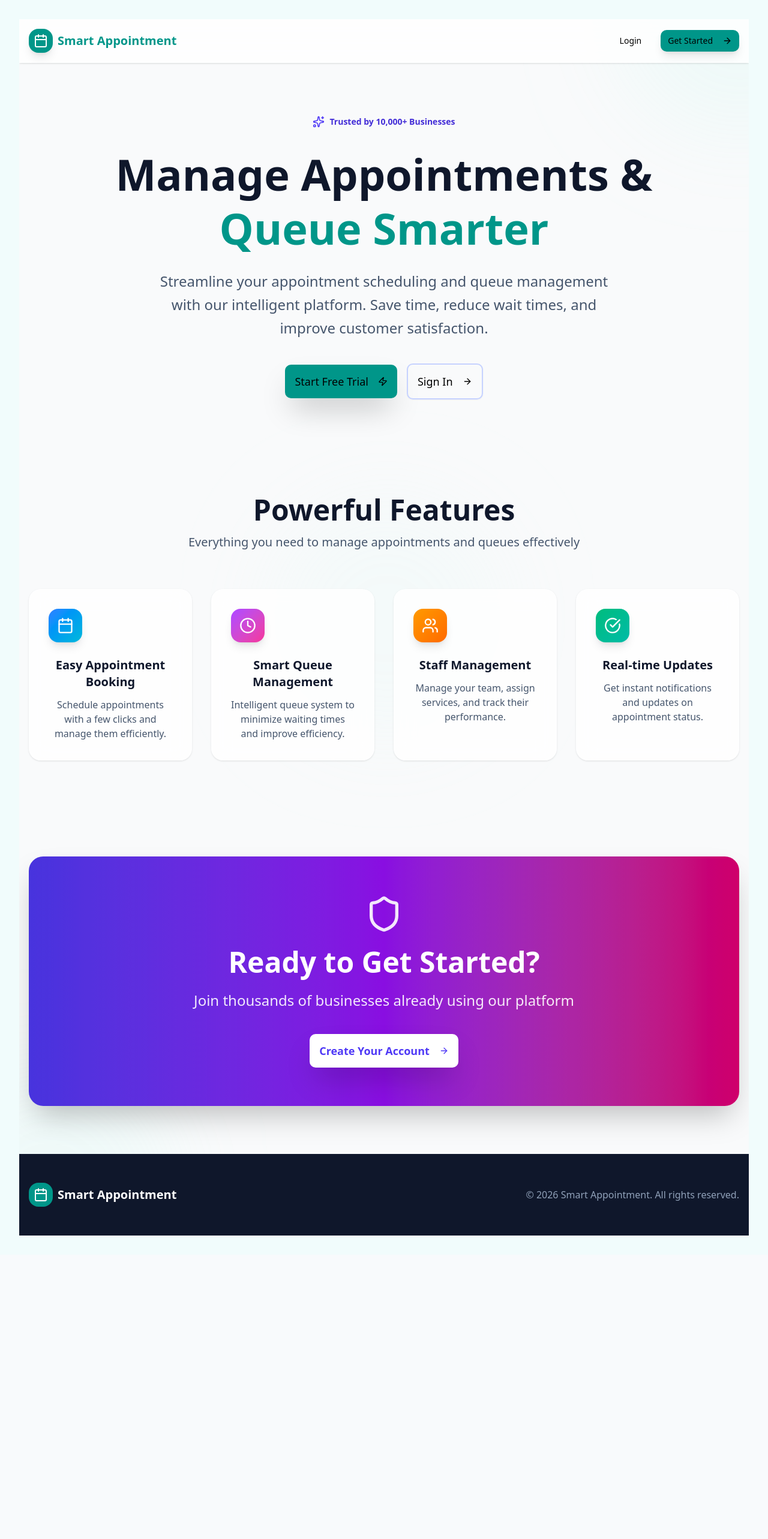
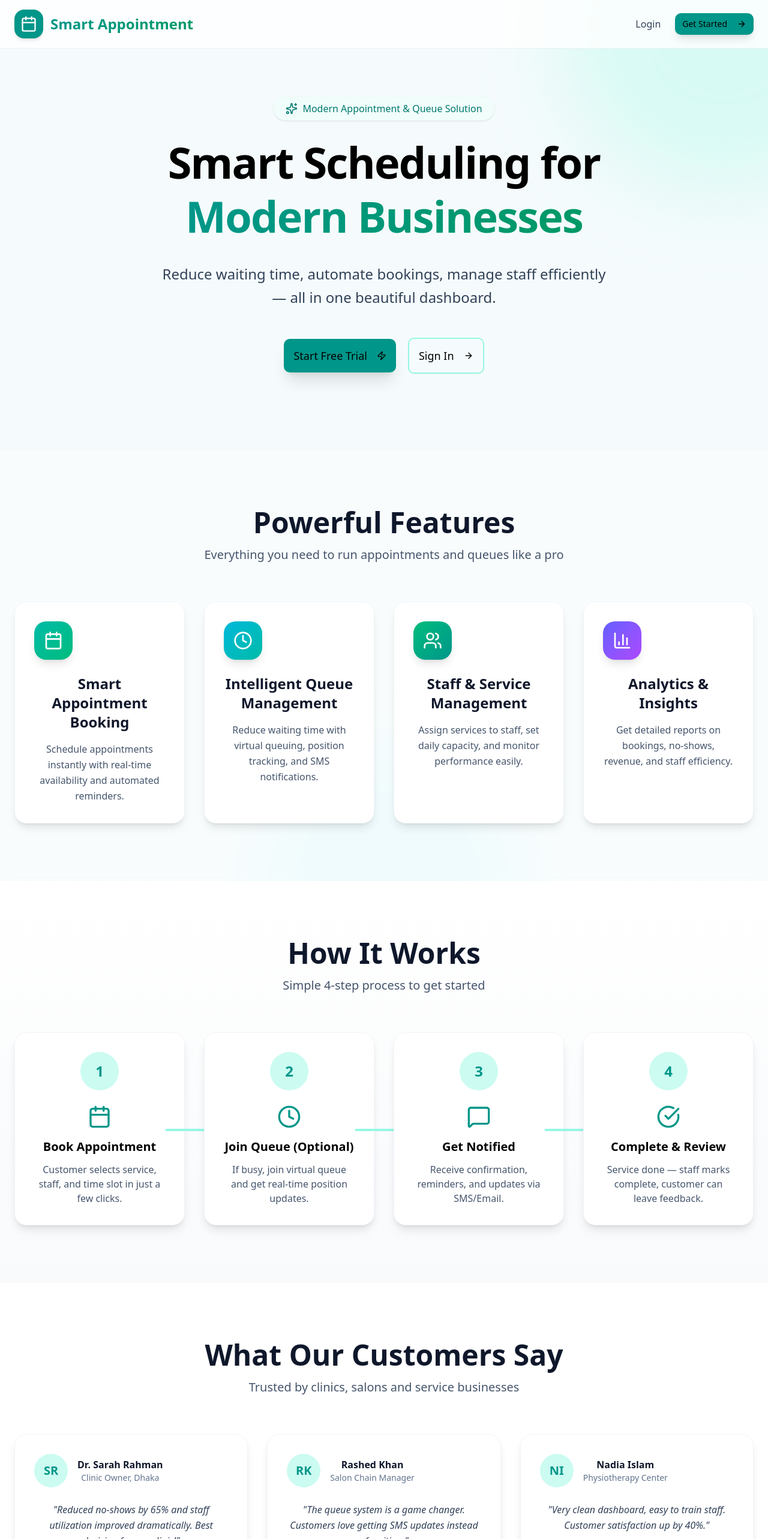
Before and after one commit to masud2005/Smart-Appointment-and-Queue-Manager-Client, a React (Vite) app: page / in a window 1280 px wide. Shown: the top 2566 px of the page at 60% size. Before the commit the page ends 2092 px from the top, so only its background shows below. Built offline with nearby package versions, Linux system fonts and the light colour scheme; no server answers.

Commit message:
some updated

```diff
--- a/src/App.css
+++ b/src/App.css
@@ -1,7 +1,6 @@
 #root {
   /* max-width: 1280px; */
   margin: 0 auto;
-  padding: 2rem;
   text-align: center;
   background-color: #f1fcfc;
 }
@@ -12,9 +11,11 @@
   will-change: filter;
   transition: filter 300ms;
 }
+
 .logo:hover {
   filter: drop-shadow(0 0 2em #646cffaa);
 }
+
 .logo.react:hover {
   filter: drop-shadow(0 0 2em #61dafbaa);
 }
@@ -23,6 +24,7 @@
   from {
     transform: rotate(0deg);
   }
+
   to {
     transform: rotate(360deg);
   }
--- a/src/components/modules/auth/LandingPage.tsx
+++ b/src/components/modules/auth/LandingPage.tsx
@@ -1,8 +1,19 @@
+import { useAppSelector } from '@/app/hook';
+import { Button } from '@/components/ui/button';
+import { motion } from 'framer-motion';
+import {
+  ArrowRight,
+  BarChart3,
+  Calendar,
+  CheckCircle,
+  Clock,
+  MessageSquare,
+  Shield,
+  Sparkles,
+  Users,
+  Zap
+} from 'lucide-react';
 import { Link } from 'react-router';
-import { motion } from 'framer-motion';
-import { Button } from '@/components/ui/button';
-import { useAppSelector } from '@/app/hook';
-import { Calendar, Clock, Users, CheckCircle, ArrowRight, Sparkles, Zap, Shield } from 'lucide-react';
 
 const LandingPage = () => {
   const { isInitialized } = useAppSelector((state) => state.auth);
@@ -10,14 +21,11 @@ const LandingPage = () => {
   if (!isInitialized) {
     return (
       <div className="min-h-screen flex items-center justify-center bg-gray-50">
-        <div className="text-center">
         <motion.div
           animate={{ rotate: 360 }}
-            transition={{ duration: 1, repeat: Infinity, ease: "linear" }}
-            className="w-12 h-12 border-4 border-indigo-600 border-t-transparent rounded-full mx-auto"
+          transition={{ duration: 1, repeat: Infinity, ease: 'linear' }}
+          className="w-12 h-12 border-4 border-teal-600 border-t-transparent rounded-full"
         />
-          <p className="mt-4 text-slate-600 font-medium">Loading...</p>
-        </div>
       </div>
     );
   }
@@ -25,207 +33,346 @@ const LandingPage = () => {
   const features = [
     {
       icon: Calendar,
-      title: 'Easy Appointment Booking',
-      description: 'Schedule appointments with a few clicks and manage them efficiently.',
-      gradient: 'from-blue-500 to-cyan-500',
+      title: 'Smart Appointment Booking',
+      description: 'Schedule appointments instantly with real-time availability and automated reminders.',
+      gradient: 'from-teal-500 to-emerald-500',
     },
     {
       icon: Clock,
-      title: 'Smart Queue Management',
-      description: 'Intelligent queue system to minimize waiting times and improve efficiency.',
-      gradient: 'from-purple-500 to-pink-500',
+      title: 'Intelligent Queue Management',
+      description: 'Reduce waiting time with virtual queuing, position tracking, and SMS notifications.',
+      gradient: 'from-cyan-500 to-teal-500',
     },
     {
       icon: Users,
-      title: 'Staff Management',
-      description: 'Manage your team, assign services, and track their performance.',
-      gradient: 'from-amber-500 to-orange-500',
+      title: 'Staff & Service Management',
+      description: 'Assign services to staff, set daily capacity, and monitor performance easily.',
+      gradient: 'from-emerald-500 to-teal-600',
     },
     {
+      icon: BarChart3,
+      title: 'Analytics & Insights',
+      description: 'Get detailed reports on bookings, no-shows, revenue, and staff efficiency.',
+      gradient: 'from-indigo-500 to-purple-500',
+    },
+  ];
+
+  const howItWorks = [
+    {
+      step: 1,
+      title: 'Book Appointment',
+      description: 'Customer selects service, staff, and time slot in just a few clicks.',
+      icon: Calendar,
+    },
+    {
+      step: 2,
+      title: 'Join Queue (Optional)',
+      description: 'If busy, join virtual queue and get real-time position updates.',
+      icon: Clock,
+    },
+    {
+      step: 3,
+      title: 'Get Notified',
+      description: 'Receive confirmation, reminders, and updates via SMS/Email.',
+      icon: MessageSquare,
+    },
+    {
+      step: 4,
+      title: 'Complete & Review',
+      description: 'Service done — staff marks complete, customer can leave feedback.',
       icon: CheckCircle,
-      title: 'Real-time Updates',
-      description: 'Get instant notifications and updates on appointment status.',
-      gradient: 'from-emerald-500 to-teal-500',
+    },
+  ];
+
+  const testimonials = [
+    {
+      name: 'Dr. Sarah Rahman',
+      role: 'Clinic Owner, Dhaka',
+      text: 'Reduced no-shows by 65% and staff utilization improved dramatically. Best decision for our clinic!',
+      avatar: 'SR',
+    },
+    {
+      name: 'Rashed Khan',
+      role: 'Salon Chain Manager',
+      text: 'The queue system is a game changer. Customers love getting SMS updates instead of waiting.',
+      avatar: 'RK',
+    },
+    {
+      name: 'Nadia Islam',
+      role: 'Physiotherapy Center',
+      text: 'Very clean dashboard, easy to train staff. Customer satisfaction up by 40%.',
+      avatar: 'NI',
     },
   ];
 
   return (
-    <div className="min-h-screen bg-gray-50 relative overflow-hidden">
-      <div className="absolute inset-0 overflow-hidden pointer-events-none">
-        <div className="absolute -top-40 -right-40 w-96 h-96 bg-teal-200 rounded-full mix-blend-multiply filter blur-3xl opacity-10 animate-blob"></div>
-        <div className="absolute -bottom-40 -left-40 w-96 h-96 bg-teal-200 rounded-full mix-blend-multiply filter blur-3xl opacity-10 animate-blob animation-delay-2000"></div>
-        <div className="absolute top-1/2 left-1/2 transform -translate-x-1/2 -translate-y-1/2 w-96 h-96 bg-teal-100 rounded-full mix-blend-multiply filter blur-3xl opacity-10 animate-blob animation-delay-4000"></div>
+    <div className="min-h-screen bg-gray-50/50 relative overflow-hidden">
+      {/* Background blobs */}
+      <div className="absolute inset-0 pointer-events-none">
+        <div className="absolute -top-40 -right-40 w-[500px] h-[500px] bg-teal-200/30 rounded-full blur-3xl animate-blob" />
+        <div className="absolute -bottom-40 -left-40 w-[600px] h-[600px] bg-emerald-200/20 rounded-full blur-3xl animate-blob animation-delay-2000" />
+        <div className="absolute top-1/3 left-1/2 -translate-x-1/2 w-[400px] h-[400px] bg-cyan-200/20 rounded-full blur-3xl animate-blob animation-delay-4000" />
       </div>
 
-      <motion.nav
-        initial={{ y: -100 }}
-        animate={{ y: 0 }}
-        className="bg-white/80 backdrop-blur-lg shadow-sm sticky top-0 z-50 border-b border-white/20"
-      >
-        <div className="container mx-auto px-4 py-4">
-          <div className="flex items-center justify-between">
-            <motion.div
-              whileHover={{ scale: 1.05 }}
-              className="flex items-center space-x-2"
-            >
-              <div className="bg-teal-600 p-2 rounded-xl shadow-lg">
-                <Calendar className="h-6 w-6 text-white" />
+      {/* Navbar */}
+      <nav className="bg-white/80 backdrop-blur-md border-b border-slate-200/70 sticky top-0 z-50">
+        <div className="container mx-auto px-6 py-4 flex items-center justify-between">
+          <Link to="/" className="flex items-center gap-3">
+            <div className="bg-teal-600 p-2.5 rounded-xl shadow-md">
+              <Calendar className="h-7 w-7 text-white" />
             </div>
-              <span className="text-xl font-bold bg-teal-600 bg-clip-text text-transparent">
+            <span className="text-2xl font-bold bg-gradient-to-r from-teal-600 to-emerald-600 bg-clip-text text-transparent">
               Smart Appointment
             </span>
-            </motion.div>
-            <div className="flex items-center space-x-4">
-              <Link to="/login">
-                <Button variant="ghost" className="hover:bg-teal-50">Login</Button>
           </Link>
+
+          <div className="flex items-center gap-6">
+            <Link to="/login" className="text-slate-700 hover:text-teal-600 font-medium transition">
+              Login
+            </Link>
+            <Button asChild className="bg-teal-600 hover:bg-teal-700 shadow-lg">
               <Link to="/register">
-                <Button className="bg-teal-600 hover:from-indigo-700 hover:to-purple-700 shadow-lg hover:shadow-sm transition-all duration-200">
                 Get Started <ArrowRight className="ml-2 h-4 w-4" />
+              </Link>
             </Button>
-              </Link>
           </div>
         </div>
-        </div>
-      </motion.nav>
+      </nav>
 
-      <section className="container mx-auto px-4 py-20 relative z-10">
+      {/* Hero Section */}
+      <section className="pt-20 pb-32 relative z-10">
+        <div className="container mx-auto px-6">
+          <div className="max-w-4xl mx-auto text-center">
             <motion.div
-          initial={{ opacity: 0, y: 20 }}
-          animate={{ opacity: 1, y: 0 }}
+              initial={{ opacity: 0, scale: 0.9 }}
+              animate={{ opacity: 1, scale: 1 }}
               transition={{ duration: 0.6 }}
-          className="text-center"
+              className="inline-flex items-center gap-2 bg-teal-50 text-teal-700 px-5 py-2 rounded-full mb-6 shadow-sm"
             >
-          <motion.div
-            initial={{ scale: 0 }}
-            animate={{ scale: 1 }}
-            transition={{ type: "spring", stiffness: 200, delay: 0.2 }}
-            className="inline-flex items-center space-x-2 bg-linear-to-r teal-100 px-4 py-2 rounded-full mb-6"
-          >
-            <Sparkles className="h-5 w-5 text-indigo-600" />
-            <span className="text-sm font-semibold text-indigo-700">Trusted by 10,000+ Businesses</span>
+              <Sparkles className="h-5 w-5" />
+              <span className="font-medium">Modern Appointment & Queue Solution</span>
             </motion.div>
 
-          <h1 className="text-5xl md:text-7xl font-bold mb-6 leading-tight">
-            <span className="text-slate-900">Manage Appointments &</span>
-            <br />
-            <span className="text-teal-600">
-              Queue Smarter
+            <motion.h1
+              initial={{ opacity: 0, y: 30 }}
+              animate={{ opacity: 1, y: 0 }}
+              transition={{ duration: 0.8, delay: 0.1 }}
+              className="text-5xl md:text-6xl lg:text-7xl font-bold tracking-tight mb-8 leading-tight"
+            >
+              Smart Scheduling for{' '}
+              <span className="bg-gradient-to-r from-teal-600 to-emerald-600 bg-clip-text text-transparent">
+                Modern Businesses
               </span>
-          </h1>
+            </motion.h1>
+
             <motion.p
-            initial={{ opacity: 0 }}
-            animate={{ opacity: 1 }}
-            transition={{ delay: 0.3 }}
-            className="text-xl md:text-2xl text-slate-600 mb-10 max-w-3xl mx-auto leading-relaxed"
+              initial={{ opacity: 0, y: 30 }}
+              animate={{ opacity: 1, y: 0 }}
+              transition={{ duration: 0.8, delay: 0.2 }}
+              className="text-xl md:text-2xl text-slate-700 mb-12 max-w-3xl mx-auto leading-relaxed"
             >
-            Streamline your appointment scheduling and queue management with our
-            intelligent platform. Save time, reduce wait times, and improve
-            customer satisfaction.
+              Reduce waiting time, automate bookings, manage staff efficiently — all in one beautiful dashboard.
             </motion.p>
+
             <motion.div
-            initial={{ opacity: 0, y: 20 }}
+              initial={{ opacity: 0, y: 30 }}
               animate={{ opacity: 1, y: 0 }}
-            transition={{ delay: 0.4 }}
-            className="flex flex-col sm:flex-row justify-center items-center gap-4"
+              transition={{ duration: 0.8, delay: 0.3 }}
+              className="flex flex-col sm:flex-row gap-5 justify-center items-center"
             >
+              <Button size="lg" className="text-lg px-10 py-7 bg-teal-600 hover:bg-teal-700 shadow-xl hover:shadow-2xl transform hover:scale-[1.02] transition-all" asChild>
                 <Link to="/register">
-              <Button size="lg" className="text-lg px-8 py-7 bg-teal-600 hover:from-indigo-700 hover:to-purple-700 shadow-2xl hover:shadow-3xl transform hover:scale-105 transition-all duration-200">
                   Start Free Trial <Zap className="ml-2 h-5 w-5" />
+                </Link>
               </Button>
+
+              <Button size="lg" variant="outline" className="text-lg px-10 py-7 border-2 border-teal-200 hover:border-teal-400 hover:bg-teal-50 transition-all" asChild>
+                <Link to="/login">
+                  Sign In <ArrowRight className="ml-2 h-5 w-5" />
                 </Link>
-            <Link to="/login">
-              <Button size="lg" variant="outline" className="text-lg px-8 py-7 border-2 border-indigo-200 hover:border-indigo-400 hover:bg-indigo-50 transition-all duration-200">
-                Sign In <ArrowRight className="ml-2 h-5 w-5" />
               </Button>
-            </Link>
             </motion.div>
-        </motion.div>
+          </div>
+        </div>
       </section>
 
-      <section className="container mx-auto px-4 py-20 relative z-10">
-        <motion.div
-          initial={{ opacity: 0, y: 20 }}
-          whileInView={{ opacity: 1, y: 0 }}
-          viewport={{ once: true }}
-          transition={{ duration: 0.6 }}
-          className="text-center mb-16"
-        >
-          <h2 className="text-4xl md:text-5xl font-bold text-slate-900 mb-4">
-            Powerful Features
-          </h2>
-          <p className="text-xl text-slate-600">
-            Everything you need to manage appointments and queues effectively
+      {/* Features */}
+      <section className="py-24 bg-white/40 backdrop-blur-sm relative z-10">
+        <div className="container mx-auto px-6">
+          <div className="text-center mb-16">
+            <h2 className="text-4xl md:text-5xl font-bold text-slate-900 mb-4">Powerful Features</h2>
+            <p className="text-xl text-slate-600 max-w-3xl mx-auto">
+              Everything you need to run appointments and queues like a pro
             </p>
-        </motion.div>
-        <div className="grid grid-cols-1 md:grid-cols-2 lg:grid-cols-4 gap-8">
+          </div>
+
+          <div className="grid md:grid-cols-2 lg:grid-cols-4 gap-8">
             {features.map((feature, index) => {
               const Icon = feature.icon;
               return (
                 <motion.div
                   key={index}
-                initial={{ opacity: 0, y: 20 }}
+                  initial={{ opacity: 0, y: 30 }}
                   whileInView={{ opacity: 1, y: 0 }}
                   viewport={{ once: true }}
-                transition={{ delay: index * 0.1 }}
-                whileHover={{ y: -8, scale: 1.02 }}
-                className="bg-white/80 backdrop-blur-lg p-8 rounded-2xl shadow-sm hover:shadow-2xl transition-all duration-300 border border-white/20 group"
+                  transition={{ delay: index * 0.1, duration: 0.6 }}
+                  whileHover={{ y: -10, transition: { duration: 0.3 } }}
+                  className="bg-white rounded-2xl p-8 shadow-lg hover:shadow-2xl border border-slate-100 transition-all duration-300 group"
                 >
-                <motion.div
-                  whileHover={{ rotate: 360 }}
-                  transition={{ duration: 0.6 }}
-                  className={`bg-linear-to-br ${feature.gradient} w-14 h-14 rounded-xl flex items-center justify-center mb-6 shadow-lg group-hover:shadow-sm`}
-                >
-                  <Icon className="h-7 w-7 text-white" />
-                </motion.div>
-                <h3 className="text-xl font-bold text-slate-900 mb-3">
-                  {feature.title}
-                </h3>
-                <p className="text-slate-600">{feature.description}</p>
+                  <div className={`w-16 h-16 rounded-2xl bg-gradient-to-br ${feature.gradient} flex items-center justify-center mb-6 shadow-lg group-hover:scale-110 transition-transform`}>
+                    <Icon className="h-8 w-8 text-white" />
+                  </div>
+                  <h3 className="text-2xl font-bold text-slate-900 mb-4">{feature.title}</h3>
+                  <p className="text-slate-600 leading-relaxed">{feature.description}</p>
                 </motion.div>
               );
             })}
           </div>
+        </div>
       </section>
 
-      <section className="container mx-auto px-4 py-20 relative z-10">
+      {/* How It Works */}
+      <section className="py-24 bg-gradient-to-b from-white to-slate-50 relative z-10">
+        <div className="container mx-auto px-6">
+          <div className="text-center mb-16">
+            <h2 className="text-4xl md:text-5xl font-bold text-slate-900 mb-4">How It Works</h2>
+            <p className="text-xl text-slate-600">Simple 4-step process to get started</p>
+          </div>
+
+          <div className="grid md:grid-cols-4 gap-8">
+            {howItWorks.map((step, index) => (
+              <motion.div
+                key={index}
+                initial={{ opacity: 0, y: 30 }}
+                whileInView={{ opacity: 1, y: 0 }}
+                viewport={{ once: true }}
+                transition={{ delay: index * 0.15 }}
+                className="relative"
+              >
+                <div className="bg-white rounded-2xl p-8 shadow-lg border border-slate-100 h-full flex flex-col items-center text-center">
+                  <div className="w-16 h-16 rounded-full bg-teal-100 flex items-center justify-center mb-6 text-teal-600 font-bold text-2xl">
+                    {step.step}
+                  </div>
+                  <step.icon className="h-10 w-10 text-teal-600 mb-4" />
+                  <h3 className="text-xl font-bold mb-3">{step.title}</h3>
+                  <p className="text-slate-600">{step.description}</p>
+                </div>
+                {index < howItWorks.length - 1 && (
+                  <div className="hidden md:block absolute top-1/2 -right-8 w-16 h-1 bg-teal-200" />
+                )}
+              </motion.div>
+            ))}
+          </div>
+        </div>
+      </section>
+
+      {/* Testimonials */}
+      <section className="py-24 bg-white relative z-10">
+        <div className="container mx-auto px-6">
+          <div className="text-center mb-16">
+            <h2 className="text-4xl md:text-5xl font-bold text-slate-900 mb-4">What Our Customers Say</h2>
+            <p className="text-xl text-slate-600">Trusted by clinics, salons and service businesses</p>
+          </div>
+
+          <div className="grid md:grid-cols-3 gap-8">
+            {testimonials.map((testimonial, index) => (
+              <motion.div
+                key={index}
+                initial={{ opacity: 0, y: 30 }}
+                whileInView={{ opacity: 1, y: 0 }}
+                viewport={{ once: true }}
+                transition={{ delay: index * 0.1 }}
+                className="bg-white p-8 rounded-2xl shadow-lg border border-slate-100"
+              >
+                <div className="flex items-center gap-4 mb-6">
+                  <div className="w-14 h-14 rounded-full bg-teal-100 flex items-center justify-center text-teal-600 font-bold text-xl">
+                    {testimonial.avatar}
+                  </div>
+                  <div>
+                    <h4 className="font-semibold text-slate-900">{testimonial.name}</h4>
+                    <p className="text-sm text-slate-500">{testimonial.role}</p>
+                  </div>
+                </div>
+                <p className="text-slate-700 italic leading-relaxed">"{testimonial.text}"</p>
+              </motion.div>
+            ))}
+          </div>
+        </div>
+      </section>
+
+      {/* CTA Final */}
+      <section className="py-24 relative z-10">
+        <div className="container mx-auto px-6">
           <motion.div
             initial={{ opacity: 0, scale: 0.95 }}
             whileInView={{ opacity: 1, scale: 1 }}
             viewport={{ once: true }}
-          className="bg-linear-to-r from-indigo-600 via-purple-600 to-pink-600 rounded-3xl p-12 md:p-16 text-center relative overflow-hidden shadow-2xl"
+            className="bg-gradient-to-r from-teal-600 via-teal-700 to-emerald-600 rounded-3xl p-12 md:p-16 text-center shadow-2xl overflow-hidden relative"
           >
-          <div className="absolute inset-0 bg-black/10"></div>
+            <div className="absolute inset-0 bg-black/5" />
             <div className="relative z-10">
-            <Shield className="h-16 w-16 text-white mx-auto mb-6 opacity-90" />
-            <h2 className="text-4xl md:text-5xl font-bold text-white mb-6">
-              Ready to Get Started?
+              <Shield className="h-20 w-20 text-white/90 mx-auto mb-8" />
+              <h2 className="text-4xl md:text-6xl font-bold text-white mb-6">
+                Ready to Transform Your Scheduling?
               </h2>
-            <p className="text-xl md:text-2xl text-white/90 mb-10 max-w-2xl mx-auto">
-              Join thousands of businesses already using our platform
+              <p className="text-xl md:text-2xl text-white/90 mb-10 max-w-3xl mx-auto">
+                Join thousands of businesses already saving time and improving customer experience
               </p>
+              <Button size="lg" className="text-xl px-12 py-8 bg-white text-teal-700 hover:bg-slate-50 shadow-2xl hover:shadow-3xl transform hover:scale-105 transition-all" asChild>
                 <Link to="/register">
-              <Button
-                size="lg"
-                className="text-lg px-10 py-7 bg-white text-indigo-600 hover:bg-slate-50 shadow-2xl hover:shadow-3xl transform hover:scale-105 transition-all duration-200 font-bold"
-              >
-                Create Your Account <ArrowRight className="ml-2 h-5 w-5" />
+                  Start Your Free Trial Now <ArrowRight className="ml-3 h-6 w-6" />
+                </Link>
               </Button>
-            </Link>
             </div>
           </motion.div>
+        </div>
       </section>
 
-      <footer className="bg-slate-900 text-white py-12 relative z-10">
-        <div className="container mx-auto px-4">
-          <div className="flex flex-col md:flex-row justify-between items-center">
-            <div className="flex items-center space-x-2 mb-4 md:mb-0">
-              <div className="bg-teal-600 p-2 rounded-xl">
-                <Calendar className="h-6 w-6 text-white" />
+      {/* Footer */}
+      <footer className="bg-slate-900 text-white py-16 relative z-10">
+        <div className="container mx-auto px-6">
+          <div className="grid md:grid-cols-4 gap-12">
+            <div>
+              <div className="flex items-center gap-3 mb-6">
+                <div className="bg-teal-600 p-3 rounded-xl">
+                  <Calendar className="h-8 w-8 text-white" />
                 </div>
-              <span className="text-xl font-bold">Smart Appointment</span>
+                <span className="text-2xl font-bold">Smart Appointment</span>
               </div>
-            <p className="text-slate-400">&copy; 2026 Smart Appointment. All rights reserved.</p>
+              <p className="text-slate-400 mb-6">
+                Modern appointment and queue management solution for clinics, salons, and service businesses.
+              </p>
+            </div>
+
+            <div>
+              <h4 className="text-lg font-semibold mb-6">Product</h4>
+              <ul className="space-y-4 text-slate-400">
+                <li><Link to="/features" className="hover:text-teal-400 transition">Features</Link></li>
+                <li><Link to="/pricing" className="hover:text-teal-400 transition">Pricing</Link></li>
+                <li><Link to="/demo" className="hover:text-teal-400 transition">Demo</Link></li>
+              </ul>
+            </div>
+
+            <div>
+              <h4 className="text-lg font-semibold mb-6">Company</h4>
+              <ul className="space-y-4 text-slate-400">
+                <li><Link to="/about" className="hover:text-teal-400 transition">About Us</Link></li>
+                <li><Link to="/contact" className="hover:text-teal-400 transition">Contact</Link></li>
+                <li><Link to="/blog" className="hover:text-teal-400 transition">Blog</Link></li>
+              </ul>
+            </div>
+
+            <div>
+              <h4 className="text-lg font-semibold mb-6">Legal</h4>
+              <ul className="space-y-4 text-slate-400">
+                <li><Link to="/privacy" className="hover:text-teal-400 transition">Privacy Policy</Link></li>
+                <li><Link to="/terms" className="hover:text-teal-400 transition">Terms of Service</Link></li>
+              </ul>
+            </div>
+          </div>
+
+          <div className="border-t border-slate-800 mt-12 pt-8 text-center text-slate-500">
+            <p>© {new Date().getFullYear()} Smart Appointment. All rights reserved.</p>
           </div>
         </div>
       </footer>
--- a/src/components/modules/auth/Login.tsx
+++ b/src/components/modules/auth/Login.tsx
@@ -96,7 +96,7 @@ const Login = () => {
 
     const demoCredentials = {
       email: 'masud.softvenceomega@gmail.com',
-      password: 'Masud12@',
+      password: '12345678',
     };
 
     try {
```
Also changed, not shown: src/components/modules/auth/Register.tsx (+12 -45 lines). Lines whose indentation alone changed are shown as unchanged.
